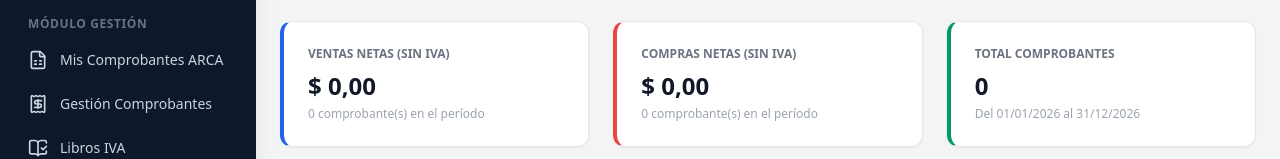
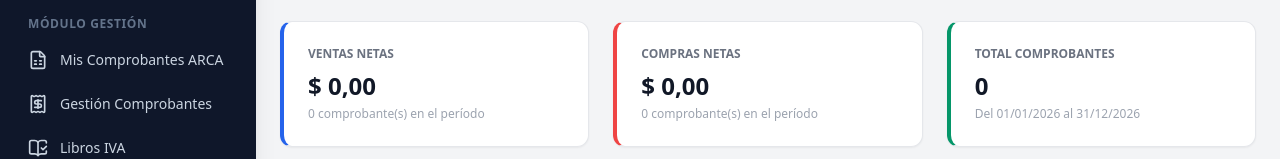
Before and after one commit to Diegoamado-ia/vento-erp, a plain HTML site: page index.html in a window 1280 px wide. Shown: the part 157-316 px from the top of the page. Drawn offline with nearby package versions, Linux system fonts and the light colour scheme.

Commit message:
Actualizar textos en index.html

```diff
--- a/index.html
+++ b/index.html
@@ -898,12 +898,12 @@
 
                     <div class="grid grid-cols-3 gap-6">
                         <div class="bg-white p-6 rounded-xl border shadow-sm border-l-4 border-l-blue-600">
-                            <p class="text-xs font-bold text-gray-500 uppercase">VENTAS NETAS (Sin IVA)</p>
+                            <p class="text-xs font-bold text-gray-500 uppercase">VENTAS NETAS</p>
                             <h3 class="text-2xl font-black text-gray-900 mt-2">$ ${ventasNetas.toLocaleString('es-AR', {minimumFractionDigits:2})}</h3>
                             <p class="text-xs text-gray-400 mt-1">${cantVentas} comprobante(s) en el período</p>
                         </div>
                         <div class="bg-white p-6 rounded-xl border shadow-sm border-l-4 border-l-red-500">
-                            <p class="text-xs font-bold text-gray-500 uppercase">COMPRAS NETAS (Sin IVA)</p>
+                            <p class="text-xs font-bold text-gray-500 uppercase">COMPRAS NETAS</p>
                             <h3 class="text-2xl font-black text-gray-900 mt-2">$ ${comprasNetas.toLocaleString('es-AR', {minimumFractionDigits:2})}</h3>
                             <p class="text-xs text-gray-400 mt-1">${cantCompras} comprobante(s) en el período</p>
                         </div>
@@ -918,7 +918,7 @@
                         <div class="flex justify-between items-center border-b pb-4">
                             <div>
                                 <h3 class="text-base font-bold text-gray-900 uppercase">Determinación del Impuesto al Valor Agregado (IVA)</h3>
-                                <p class="text-xs text-gray-500">Liquidación IVA mensual.</p>
+                                <p class="text-xs text-gray-500">Liquidación IVA mensual</p>
                             </div>
                             <div class="bg-blue-50 text-blue-800 text-xs font-bold px-3 py-1.5 rounded-lg border border-blue-200">
                                 Régimen ARCA
```
